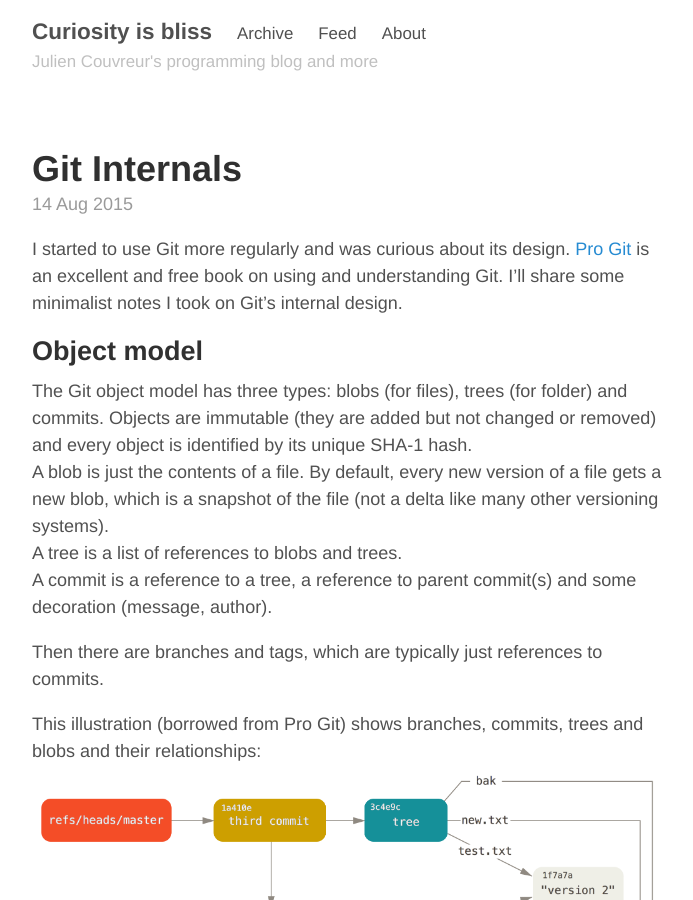
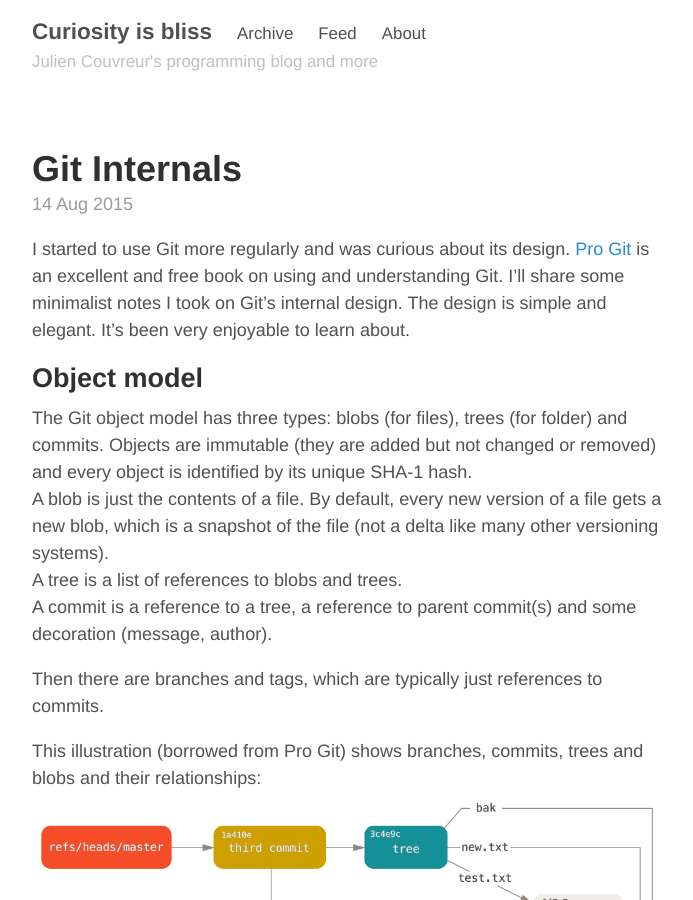
Before and after one commit to jcouv/jcouv.github.io, a Jekyll site: the page built from _posts/2015-08-14-git-internals.md, in a window 1280 px wide and 900 px high. Shown: the whole window, without its empty margins (293-986 px from the left). Built offline with Jekyll 4.4.1, drawn with Linux system fonts in a browser that asks for light colours; comment, search, counter and statistics services are not loaded.

Commit message:
Updated 2015-08-14-git-internals.md

```diff
--- a/_posts/2015-08-14-git-internals.md
+++ b/_posts/2015-08-14-git-internals.md
@@ -5,10 +5,9 @@
 
 
 
-I started to use Git more regularly and was curious about its design. [Pro Git](http://www.git-scm.com/book/en/v2) is an excellent and free book on using and understanding Git. I'll share some minimalist notes I took on Git's internal design.
+I started to use Git more regularly and was curious about its design. [Pro Git](http://www.git-scm.com/book/en/v2) is an excellent and free book on using and understanding Git. I'll share some minimalist notes I took on Git's internal design. The design is simple and elegant. It's been very enjoyable to learn about.
 
 ## Object model
-
 The Git object model has three types: blobs (for files), trees (for folder) and commits. Objects are immutable (they are added but not changed or removed) and every object is identified by its unique SHA-1 hash.
 A blob is just the contents of a file. By default, every new version of a file gets a new blob, which is a snapshot of the file (not a delta like many other versioning systems).
 A tree is a list of references to blobs and trees.
```
